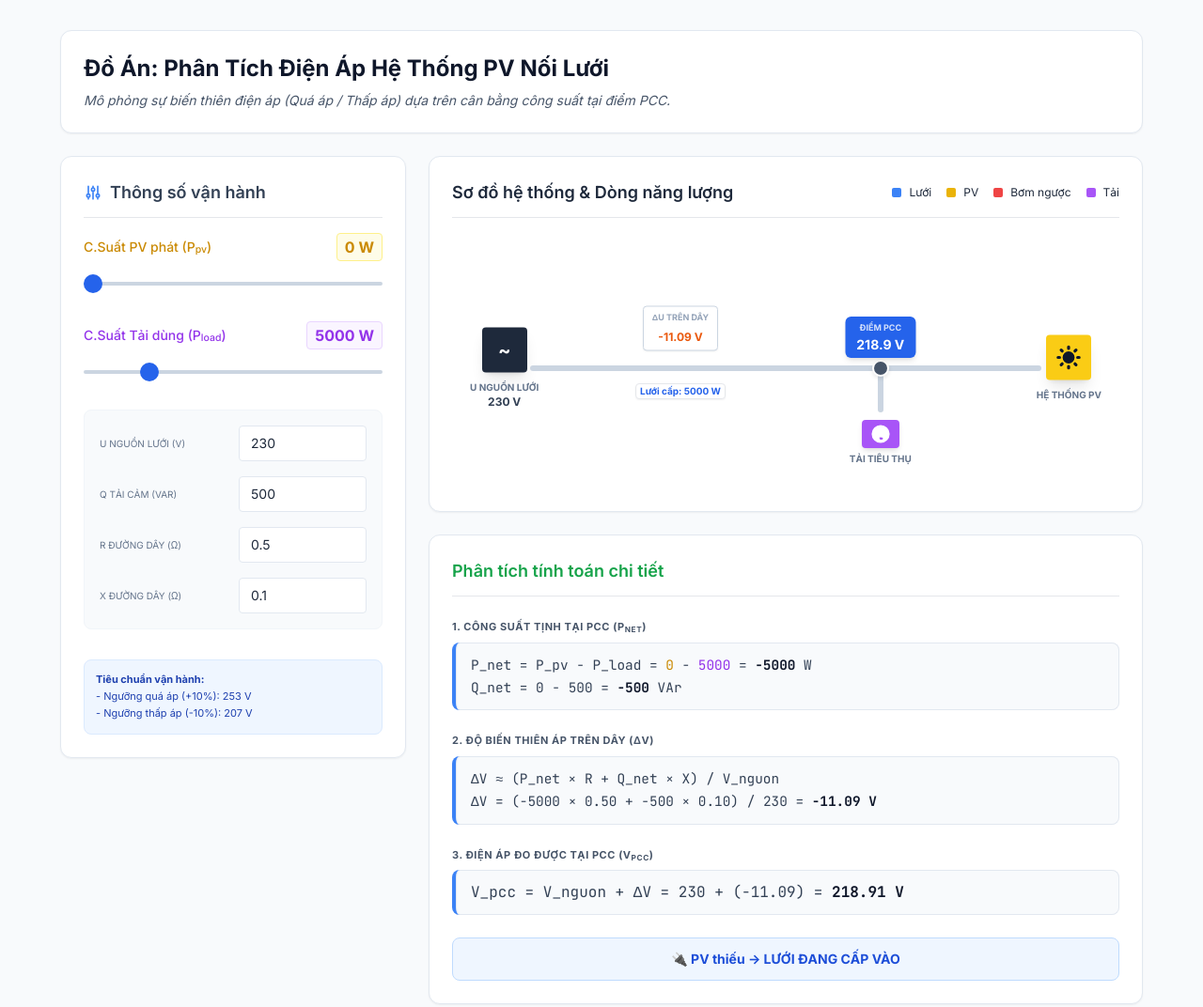
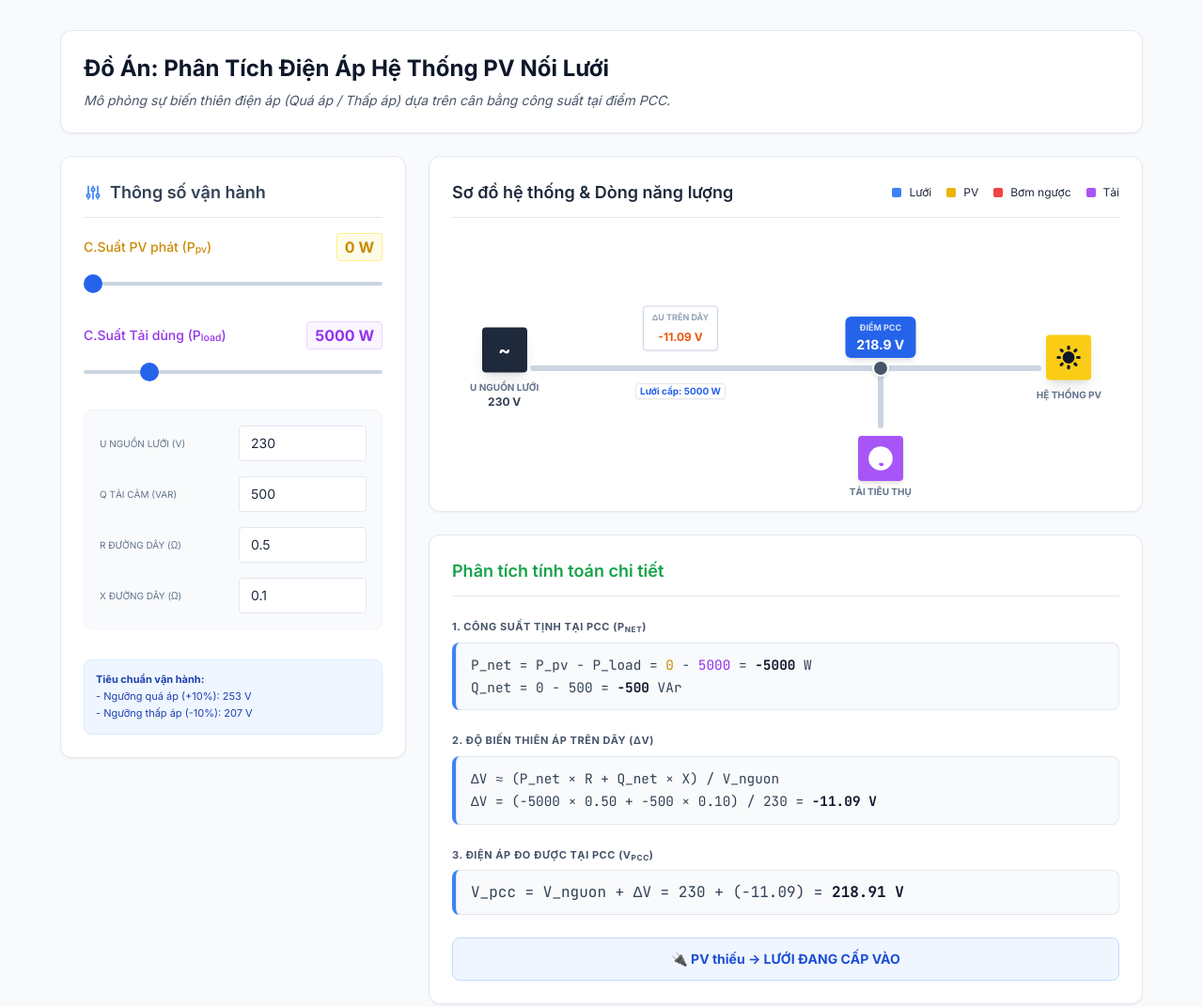
Before and after one commit to 0763866972/pvsystem, a plain HTML site: page index.html in a window 1280 px wide. Shown: the top 1072 px of the page at 94% size. Drawn offline with nearby package versions, Linux system fonts and the light colour scheme.

Commit message:
thay đổi icon

```diff
--- a/index.html
+++ b/index.html
@@ -256,12 +256,12 @@
                         </div>
 
                         <!-- Tải -->
-                        <div class="absolute right-[35%] translate-x-1/2 top-1/2 pb-2 flex flex-col items-center h-28">
+                        <div class="absolute right-[35%] translate-x-1/2 top-1/2 pb-2 flex flex-col items-center">
                             <div class="w-1.5 h-16 flow-line mb-2 relative">
                                 <div id="flow_pcc_load" class="arrow-flow arrow-flow-down arrow-flow-load"></div>
                             </div>
-                            <div class="w-10 h-10 bg-purple-500 rounded flex items-center justify-center text-white mb-1 shadow-md">
-                                <svg class="w-6 h-6" fill="currentColor" viewBox="0 0 20 20"><path d="M13 7H7v6h6V7z"/><path d="M18 10a8 8 0 11-16 0 8 8 0 0116 0zm-7-4a1 1 0 11-2 0 1 1 0 012 0zM9 9a1 1 0 000 2v3a1 1 0 001 1h1a1 1 0 100-2v-3a1 1 0 00-1-1H9z"/></svg>
+                            <div class="w-12 h-12 flex-shrink-0 bg-purple-500 rounded flex items-center justify-center text-white mb-1 shadow-md">
+                                <svg class="w-8 h-8" fill="currentColor" viewBox="0 0 20 20"><path d="M13 7H7v6h6V7z"/><path d="M18 10a8 8 0 11-16 0 8 8 0 0116 0zm-7-4a1 1 0 11-2 0 1 1 0 012 0zM9 9a1 1 0 000 2v3a1 1 0 001 1h1a1 1 0 100-2v-3a1 1 0 00-1-1H9z"/></svg>
                             </div>
                             <span class="text-[10px] font-bold uppercase text-slate-500">Tải Tiêu Thụ</span>
                         </div>
```
